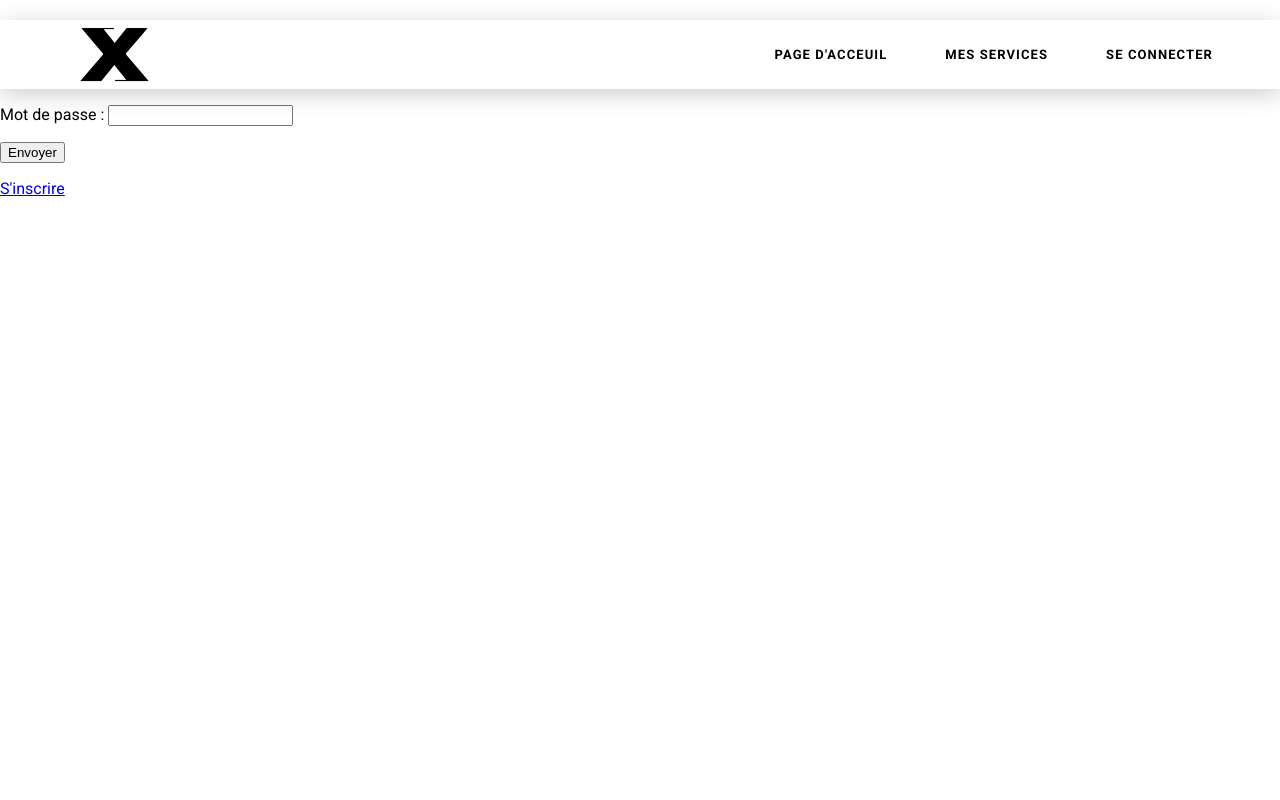
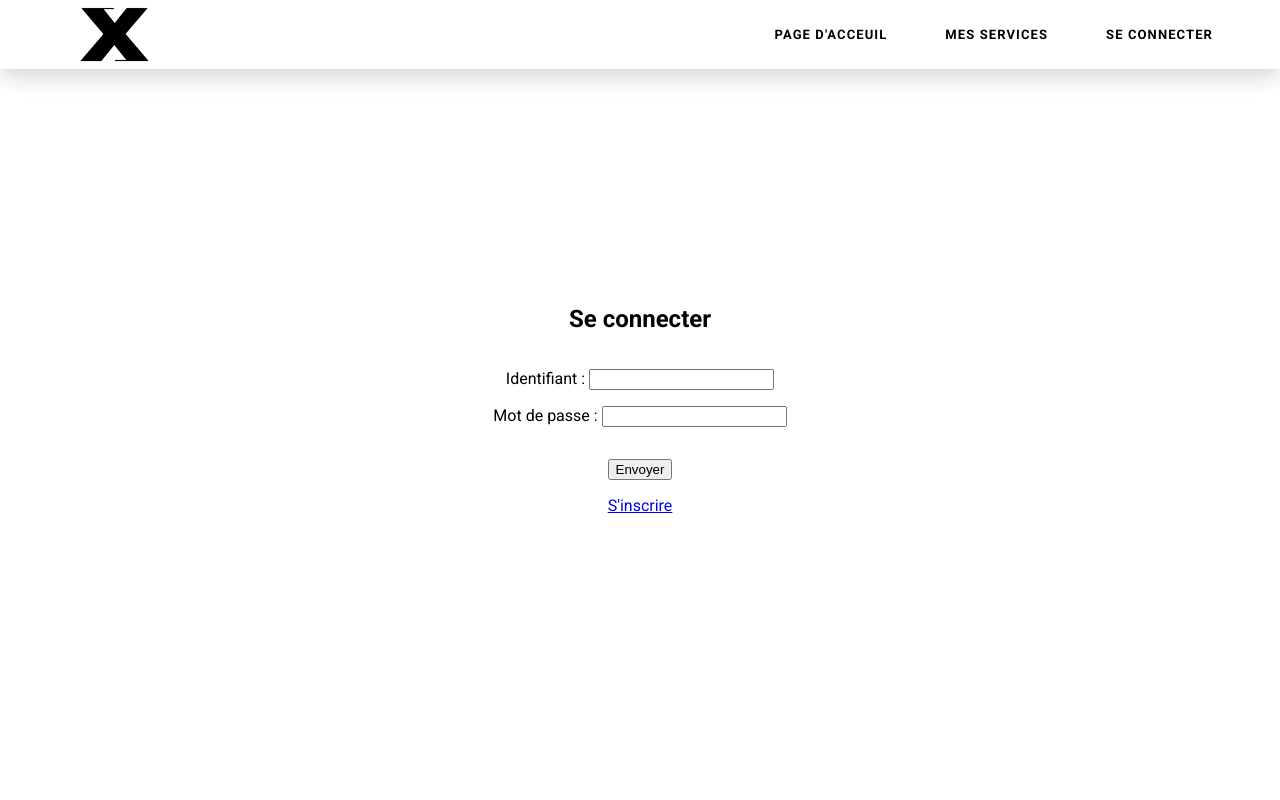
Before and after one commit to badem09/sae_3_01, a PHP site: page /connexion.php in a window 1280 px wide. Run offline with PHP 8.4, Linux system fonts and the light colour scheme.

Commit message:
correction sytaxe

```diff
--- a/maquette1/X_Calculator_1_VO/css/css.css
+++ b/maquette1/X_Calculator_1_VO/css/css.css
@@ -223,7 +223,7 @@
     margin-right: auto;
 }
 
-.cont-ins-conn {
+.container-insciption-connexion {
     display: flex;
     justify-content: center;
     flex-direction: column;
```
